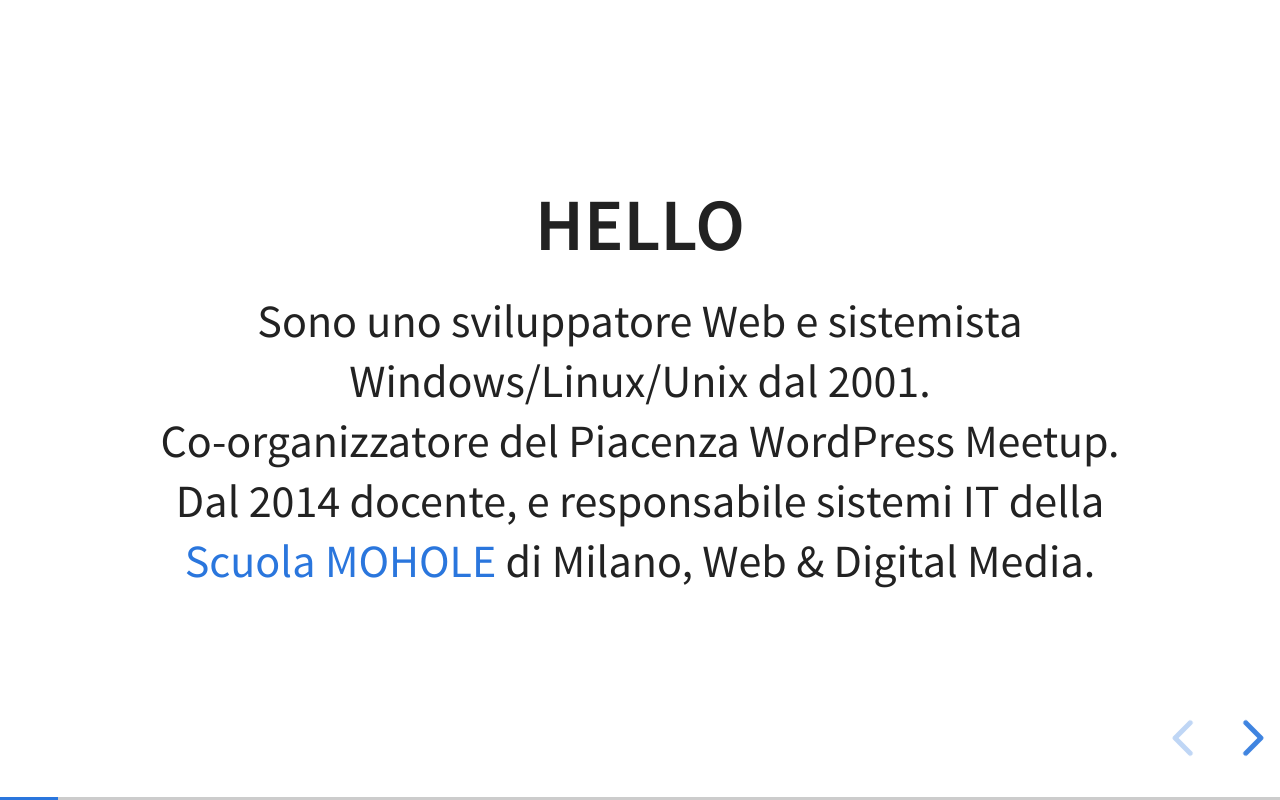
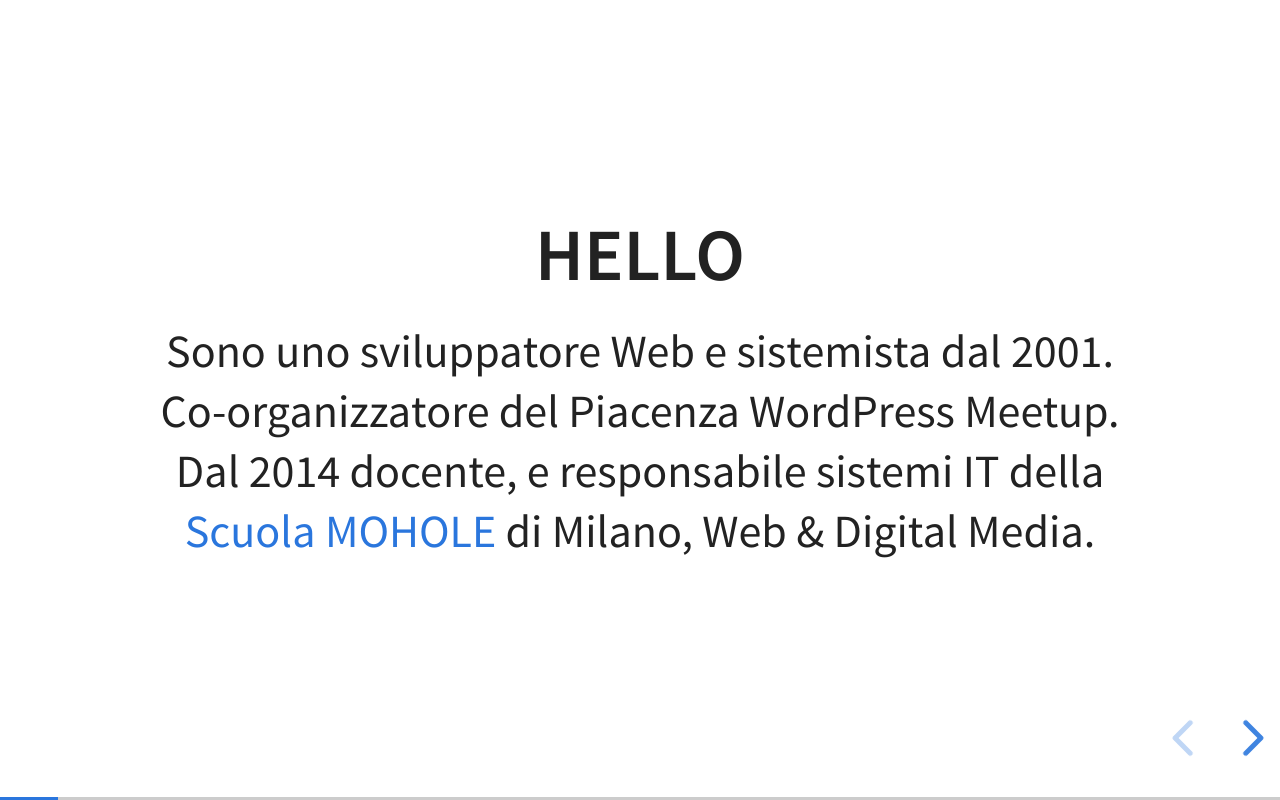
Before and after one commit to FFLAB/cssmestupid, a plain HTML site: page index.html in a window 1280 px wide. Both pictures are taken after a click on the button "next slide". Drawn offline with Linux system fonts and the light colour scheme.

Commit message:
Update index.html

```diff
--- a/index.html
+++ b/index.html
@@ -55,7 +55,7 @@
 				<section>
 						<h2>Hello</h2>
 						<p>
-								Sono uno sviluppatore Web e sistemista Windows/Linux/Unix dal 2001.
+								Sono uno sviluppatore Web e sistemista dal 2001.
 								<br>Co-organizzatore del Piacenza WordPress Meetup.
 								<br>Dal 2014 docente, e responsabile sistemi IT della <a href="https://scuola.mohole.it">Scuola MOHOLE</a> di Milano, Web & Digital Media.
 						</p>
```
